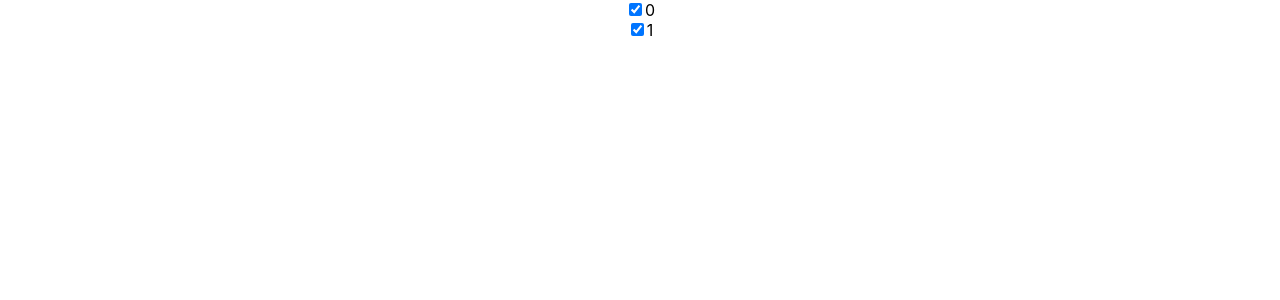
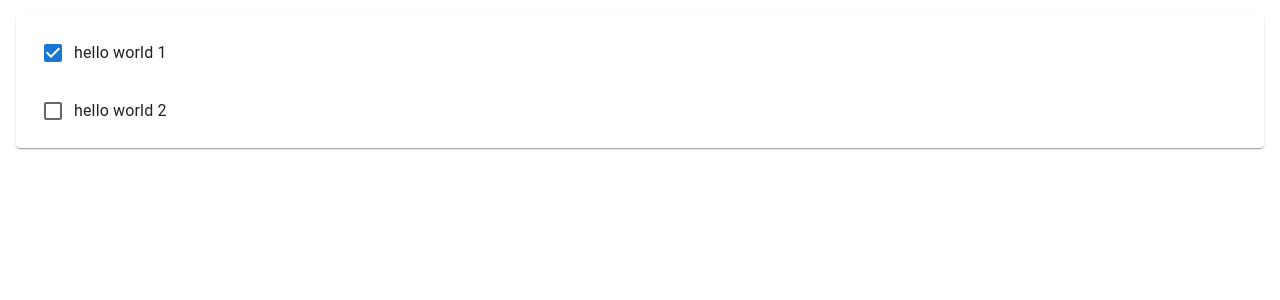
Before and after one commit to NoMaL21/240809_Practice, a React (Create React App) app in the folder test-project/todo-react-app/: page / in a window 1280 px wide. Shown: the top 300 px of the page. Built offline with nearby package versions, Linux system fonts and the light colour scheme.

Commit message:
React에서 리스트 랜더링하기 구버전 교본 코드 최신화

```diff
--- a/test-project/todo-react-app/package.json
+++ b/test-project/todo-react-app/package.json
@@ -3,6 +3,8 @@
   "version": "0.1.0",
   "private": true,
   "dependencies": {
+    "@emotion/react": "^11.13.0",
+    "@emotion/styled": "^11.13.0",
     "@mui/icons-material": "^5.16.6",
     "@mui/material": "^5.16.6",
     "@testing-library/jest-dom": "^5.17.0",
--- a/test-project/todo-react-app/src/App.js
+++ b/test-project/todo-react-app/src/App.js
@@ -1,5 +1,6 @@
 import React from 'react';
 import Todo from './Todo';
+import { Paper, List } from '@mui/material';
 import './App.css';
 
 class App extends React.Component {
@@ -8,15 +9,21 @@ class App extends React.Component {
     this.state = {
       items: [
         { id: 0, title: "hello world 1", done: true },
-        { id: 1, title: "hello world 1", done: true },
+        { id: 1, title: "hello world 2", done: false },
       ],
     };
   }
 
   render() {
-    var todoItems = this.state.items.map((item)=>(
-      <Todo item={item} key={item.id}/>
-    ));
+    var todoItems = this.state.items.length > 0 &&(
+      <Paper style={{margin:16}}>
+        <List>
+          {this.state.items.map((item,idx)=>(
+            <Todo item={item} key={item.id}/>
+          ))}
+        </List>
+      </Paper>
+    )
 
     return <div className="App">{todoItems}</div>;
   }
--- a/test-project/todo-react-app/src/Todo.js
+++ b/test-project/todo-react-app/src/Todo.js
@@ -1,4 +1,5 @@
 import React from 'react';
+import {ListItem, ListItemText, InputBase, Checkbox} from "@mui/material"
 
 class Todo extends React.Component{
     constructor(props){
@@ -6,16 +7,23 @@ class Todo extends React.Component{
         this.state ={ item: props.item};
     }
     render(){
+        const item =this.state.item;
+
         return(
-            <div className="Todo">
-                <input
-                    type="checkbox"
-                    id={this.state.item.id}
-                    name={this.state.item.id}
-                    checked={this.state.item.done}
-                />
-                <label for={this.state.item.id}>{this.state.item.id}</label>
-            </div>
+            <ListItem>
+                <Checkbox checked={item.done}/>
+                <ListItemText>
+                    <InputBase
+                        inputProps={{"aria-label":"naked"}}
+                        type="text"
+                        id={item.id}
+                        name={item.id}
+                        value={item.title}
+                        multiline={true}
+                        fullWidth={true}
+                        />
+                </ListItemText>
+            </ListItem>
         );
     }
 }
```
Also changed, not shown: 1 other file (tests, documents, lock files or other folders).
